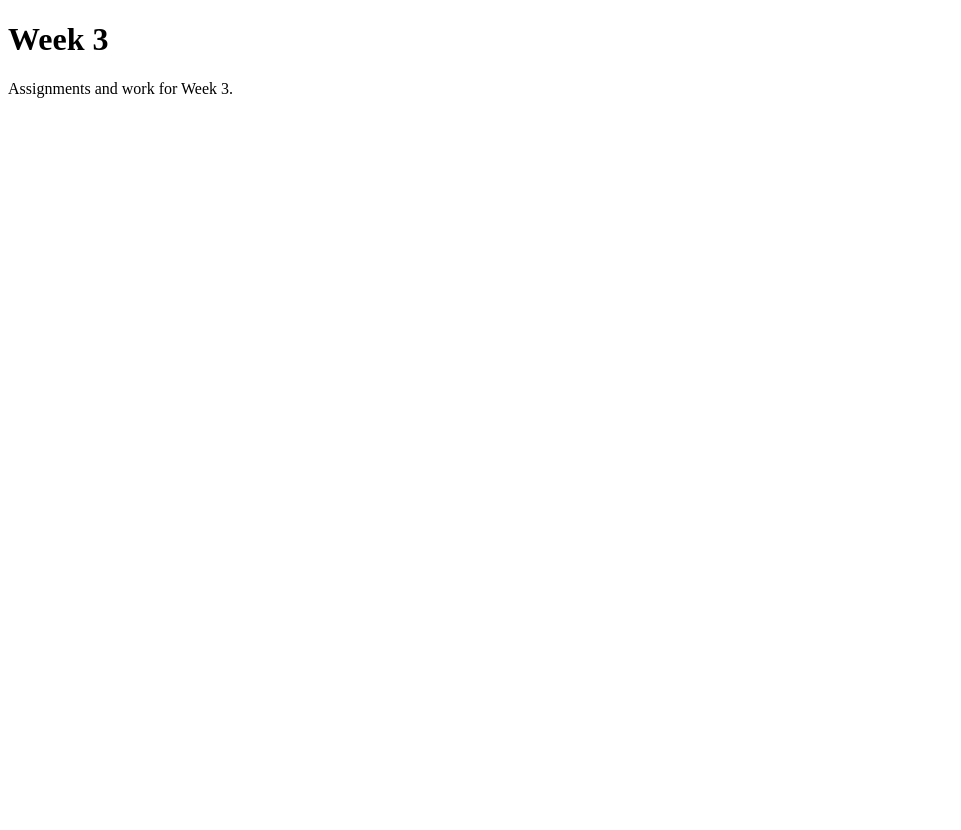
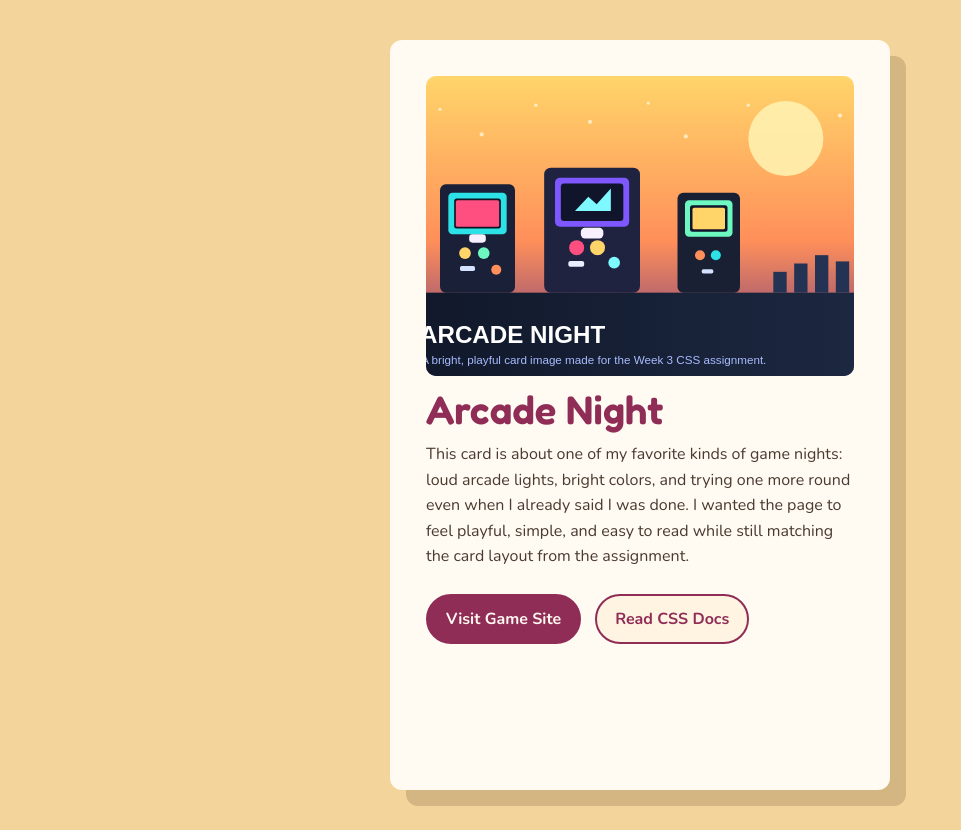
Before and after one commit to Aaxhirrr/Aaxhirrr.github.io, a plain HTML site: page Week3/index.html in a window 1280 px wide. Shown: the whole page, without its empty margins (0-961 px from the left). Before the commit the page ends 800 px from the top, so only its background shows below. Drawn offline with nearby package versions, Linux system fonts and the light colour scheme.

Commit message:
Add Week 3 CSS card assignment

```diff
--- a/Week3/index.html
+++ b/Week3/index.html
@@ -1,10 +1,122 @@
 <!DOCTYPE html>
 <html>
 <head>
-  <title>Week 3</title>
+  <title>Week 3 Card</title>
+  <link rel="preconnect" href="https://fonts.googleapis.com">
+  <link rel="preconnect" href="https://fonts.gstatic.com" crossorigin>
+  <link href="https://fonts.googleapis.com/css2?family=Fredoka:wght@600&family=Nunito:wght@400;700&display=swap" rel="stylesheet">
+  <style>
+    * {
+      box-sizing: border-box;
+    }
+
+    body {
+      margin: 0;
+      min-height: 100vh;
+      display: flex;
+      align-items: center;
+      justify-content: center;
+      background-color: #f3d59b;
+      font-family: "Nunito", sans-serif;
+      padding: 40px 20px;
+    }
+
+    .card {
+      width: 500px;
+      height: 750px;
+      padding: 36px;
+      border-radius: 12px;
+      background-color: #fffaf2;
+      box-shadow: 16px 16px 0 rgba(68, 42, 18, 0.18);
+    }
+
+    .card img {
+      width: 100%;
+      height: 300px;
+      object-fit: cover;
+      margin-bottom: 12px;
+      border-radius: 10px;
+      display: block;
+    }
+
+    h1 {
+      margin: 8px 0 12px;
+      color: #8f2d56;
+      font-family: "Fredoka", sans-serif;
+      font-size: 2.5rem;
+      line-height: 1.05;
+    }
+
+    p {
+      margin: 0 0 22px;
+      color: #4a3a30;
+      font-size: 1rem;
+      line-height: 1.6;
+    }
+
+    .button-row {
+      display: flex;
+      gap: 14px;
+      flex-wrap: wrap;
+      margin-top: 24px;
+    }
+
+    button,
+    a {
+      font-family: "Nunito", sans-serif;
+      font-size: 1rem;
+      font-weight: 700;
+      border-radius: 999px;
+      border: 2px solid #8f2d56;
+      padding: 12px 18px;
+      text-decoration: none;
+      transition: 0.2s ease;
+      cursor: pointer;
+    }
+
+    button {
+      background-color: #8f2d56;
+      color: #fff8f1;
+    }
+
+    button:hover {
+      background-color: #b33b6e;
+      transform: translateY(-2px);
+    }
+
+    button:active {
+      transform: translateY(1px);
+    }
+
+    a {
+      background-color: #fff3e2;
+      color: #8f2d56;
+      display: inline-flex;
+      align-items: center;
+    }
+
+    a:hover {
+      background-color: #ffe1bc;
+    }
+
+    a:visited {
+      color: #6f2143;
+    }
+  </style>
 </head>
 <body>
-  <h1>Week 3</h1>
-  <p>Assignments and work for Week 3.</p>
+  <div class="card">
+    <img src="./arcade-night.svg" alt="Arcade machines glowing under a sunset sky">
+    <h1>Arcade Night</h1>
+    <p>
+      This card is about one of my favorite kinds of game nights: loud arcade lights, bright colors,
+      and trying one more round even when I already said I was done. I wanted the page to feel playful,
+      simple, and easy to read while still matching the card layout from the assignment.
+    </p>
+    <div class="button-row">
+      <button onclick="window.open('https://www.nintendo.com/us/store/games/', '_blank')">Visit Game Site</button>
+      <a href="https://developer.mozilla.org/en-US/docs/Web/CSS" target="_blank" rel="noreferrer">Read CSS Docs</a>
+    </div>
+  </div>
 </body>
 </html>
```
Also changed, not shown: Week3/arcade-night.svg (added).
